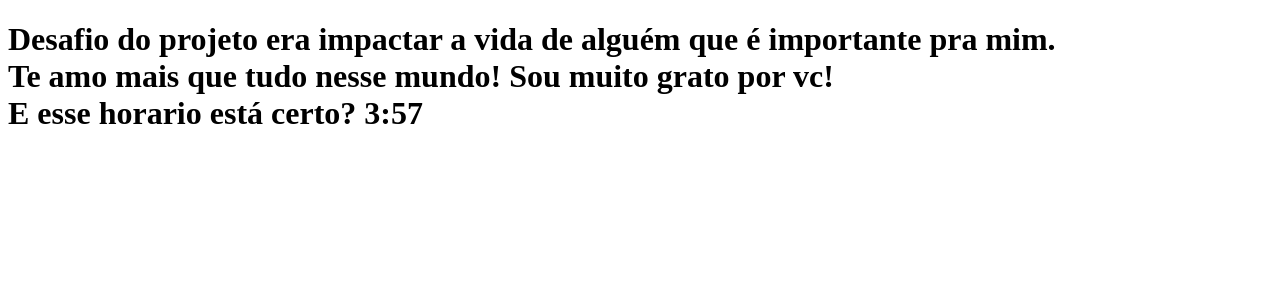
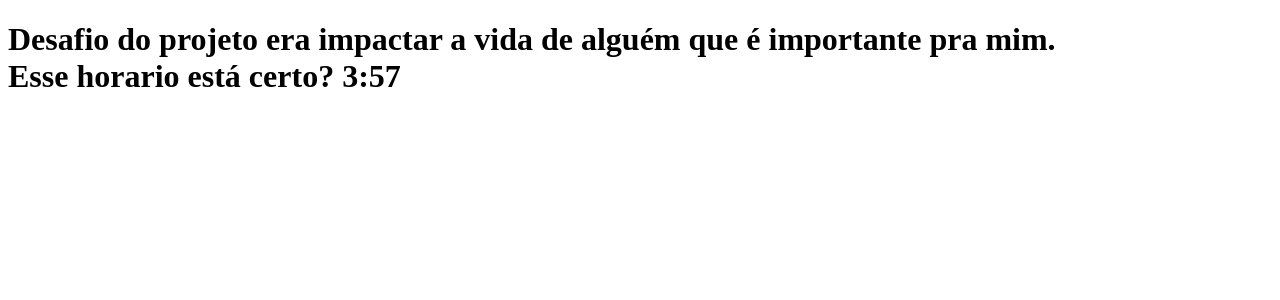
Before and after one commit to raulcgomes/tabnews-clone, a Next.js app: page / in a window 1280 px wide. Shown: the top 300 px of the page. Built offline with nearby package versions, Linux system fonts and the light colour scheme.

Commit message:
adicionado `lint:check` e `lint:fix`

```diff
--- a/package.json
+++ b/package.json
@@ -4,7 +4,9 @@
   "description": "clone of tabnews curso.dev",
   "main": "index.js",
   "scripts": {
-    "dev": "next dev"
+    "dev": "next dev",
+    "lint:check": "prettier --check .",
+    "lint:fix": "prettier --write ."
   },
   "author": "",
   "license": "MIT",
--- a/pages/index.js
+++ b/pages/index.js
@@ -1,21 +1,25 @@
-function getDateTime(){
+function getDateTime() {
   const now = new Date();
   const hour = now.getHours();
   const minute = now.getMinutes();
   return `${hour}:${minute}`;
 }
 
-function Home(){
-    return <h1>Desafio do projeto era impactar a vida de alguém que é importante pra mim. <br></br>
-            Te amo mais que tudo nesse mundo! Sou muito grato por vc! <br></br>
-            E esse horario está certo? {getDateTime()}</h1>
+function Home() {
+  return (
+    <h1 suppressHydrationWarning>
+      Desafio do projeto era impactar a vida de alguém que é importante pra mim.{" "}
+      <br></br>
+      Esse horario está certo? {getDateTime()}
+    </h1>
+  );
 }
 
-if(typeof getDateTime === 'function'){
+if (typeof getDateTime === "function") {
   console.log("A função getDateTime está definida corretamente.");
 } else {
   console.log("A função getDateTime não está definida.");
-    console.log(typeof getDateTime)
+  console.log(typeof getDateTime);
 }
 
 export default Home;
```
Also changed, not shown: 1 other file (tests, documents, lock files or other folders). Lines whose indentation alone changed are shown as unchanged.
